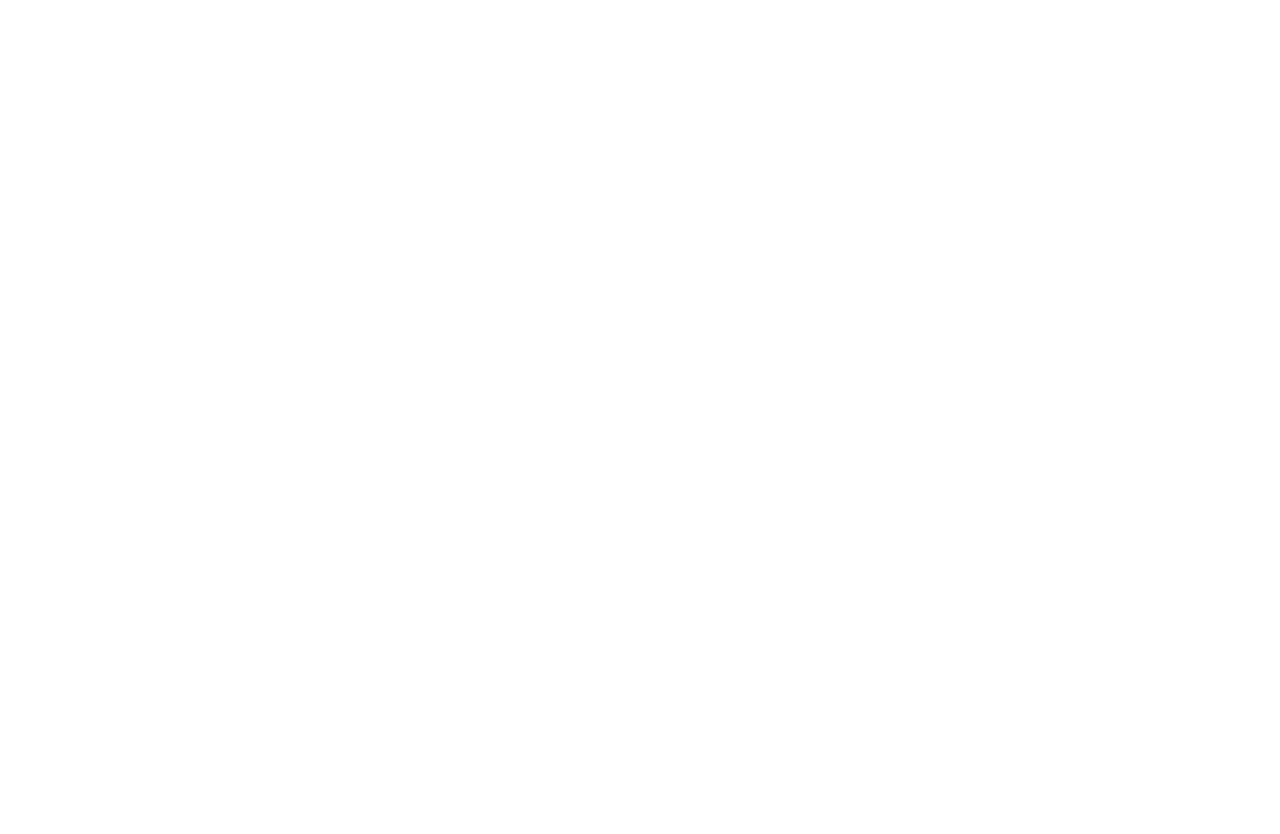
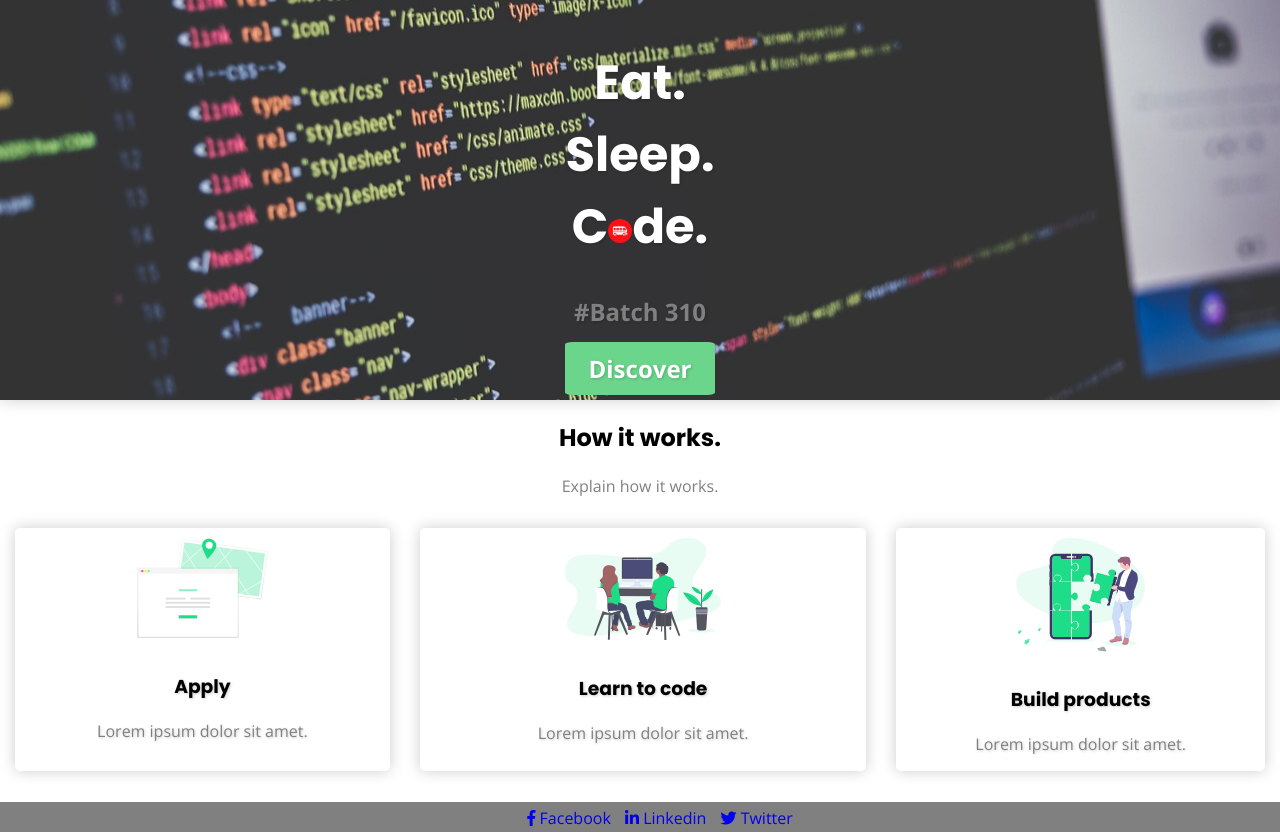
Before and after one commit to Sattor-Bek/landing, a plain HTML site: page index.html in a window 1280 px wide. Before the commit the page ends 800 px from the top, so only its background shows below. Drawn offline with nearby package versions, Linux system fonts and the light colour scheme.

Commit message:
my landing page

```diff
--- /dev/null
+++ b/css/banner.css
@@ -0,0 +1,33 @@
+.banner{
+  background-image: url("../images/banner.jpg");
+  background-size: cover;
+  background-position:center;
+  height:60%;
+  width:100%;
+  color:white;
+  font-size: 24px;
+  font-weight: bold;
+  text-shadow: 1px 1px 3px rgba(0,0,0,0.2);
+  text-align: center;
+  box-shadow: 0 0 15px rgba(0,0,0,0.2);
+  padding:15px 0;
+}
+
+.banner-container{
+  justify-content: center;
+}
+.banner-img {
+  height:24px;
+  width:24px;
+  border-radius: 50%;
+}
+
+.cards{
+  justify-content: space-around;
+}
+
+.social {
+  right: 0;
+  bottom: 0;
+  margin: auto;
+}
--- /dev/null
+++ b/css/button.css
@@ -0,0 +1,11 @@
+.btn-green{
+  background-color:#6AD58B;
+  border-radius: 5%;
+  padding: 10px 24px;
+  font-weight: bold;
+  color:white;
+}
+
+.btn-green:hover{
+  opacity:0.8;
+}
--- /dev/null
+++ b/css/cards.css
@@ -0,0 +1,34 @@
+.cards{
+height: 20%;
+width:100%;
+text-shadow: 1px 1px 3px rgba(0,0,0,0.2);
+display:flex;
+position:relative;
+text-align: center;
+}
+
+.discription{
+  align-items:center;
+  text-align: left;
+  }
+.ind-card {
+box-shadow: 0 0 15px rgba(0,0,0,0.2);
+border-radius: 5px;
+margin:15px;
+}
+.cards img{
+padding:10px;
+width:35%;
+}
+
+.avt img{
+  position: absolute;
+  top: 248px;
+  right: 19px;
+  height: 60px;
+  width: 60px;
+  border-color: white;
+  border-style: solid;
+  border-radius: 50%;
+  box-shadow: 0 0 15px rgba(0,0,0,0.1);
+}
--- a/css/style.css
+++ b/css/style.css
@@ -3,12 +3,16 @@
 
 /* Fontawesome */
 @import url('https://use.fontawesome.com/releases/v5.6.3/css/all.css');
-
+@import url("banner.css");
+@import url("button.css");
+@import url("cards.css");
 /* Utilities */
 body {
   margin: 0;
   font-family: Open Sans;
+  text-align: center;
 }
+
 
 h1, h2, h3, h4 {
   font-family: Poppins;
@@ -19,3 +23,28 @@ a {
 }
 
 /* Custom design below! */
+
+.footer{
+  background-color:grey;
+  position: relative;
+  bottom: 0;
+  width: 100%;
+  height: 30px;
+}
+
+.inline-list li{
+  display: inline-block;
+  padding: 0;
+  margin:5px;
+}
+ul{
+  list-style-type: none;
+}
+p{
+  color:grey;
+}
+
+.how{
+  position: relative;
+  justify-content: space-around;
+}
--- a/index.html
+++ b/index.html
@@ -10,10 +10,47 @@
 </head>
 <body>
   <!-- code a Hero / Banner section -->
+  <div class="banner">
+    <div class="banner-container">
+      <h1>Eat.<br>Sleep.<br>C<a href="https://www.lewagon.com/" ><img src="images/logo.png" class="banner-img" alt="o"></a>de.</h1><p>#Batch 310</p>
+    </div>
+
+    <div>
+      <a href="#" class="btn-green">Discover</a>
+    </div>
+
+  </div>
 
   <!-- code a "How it works" section -->
-
+  <div class="how">
+    <h2>How it works.</h2>
+    <p>Explain how it works.</p>
+  </div>
+  <div class="cards">
+    <div class="ind-card"><img src="images/apply.svg" alt=""><h3>Apply</h3><p>Lorem ipsum dolor sit amet.</p></div>
+    <div class="ind-card"><img src="images/learn.svg" alt=""><h3>Learn to code</h3><p>Lorem ipsum dolor sit amet.</p></div>
+    <div class="ind-card"><img src="images/product.svg" alt=""><h3>Build products</h3><p>Lorem ipsum dolor sit amet.</p></div>
+  </div>
   <!-- code a footer -->
-
+  <div class="footer">
+  <div id ="social">
+    <ul class= "inline-list">
+      <li>
+        <a href="https://www.facebook.com/nishizawa.satoru.9?ref=bookmarks">
+          <i class="fab fa-facebook-f"></i> Facebook
+        </a>
+      </li>
+      <li>
+        <a href="https://www.linkedin.com/in/satoru-nishizawa/">
+          <i class="fab fa-linkedin-in"></i> Linkedin
+        </a>
+      </li>
+      <li>
+        <a href="#">
+          <i class="fab fa-twitter"></i> Twitter </a>
+      </li>
+    </ul>
+  </div>
+  </div>
 </body>
 </html>
```
Also changed, not shown: images/banner.jpg (added), images/logo.png (added).
